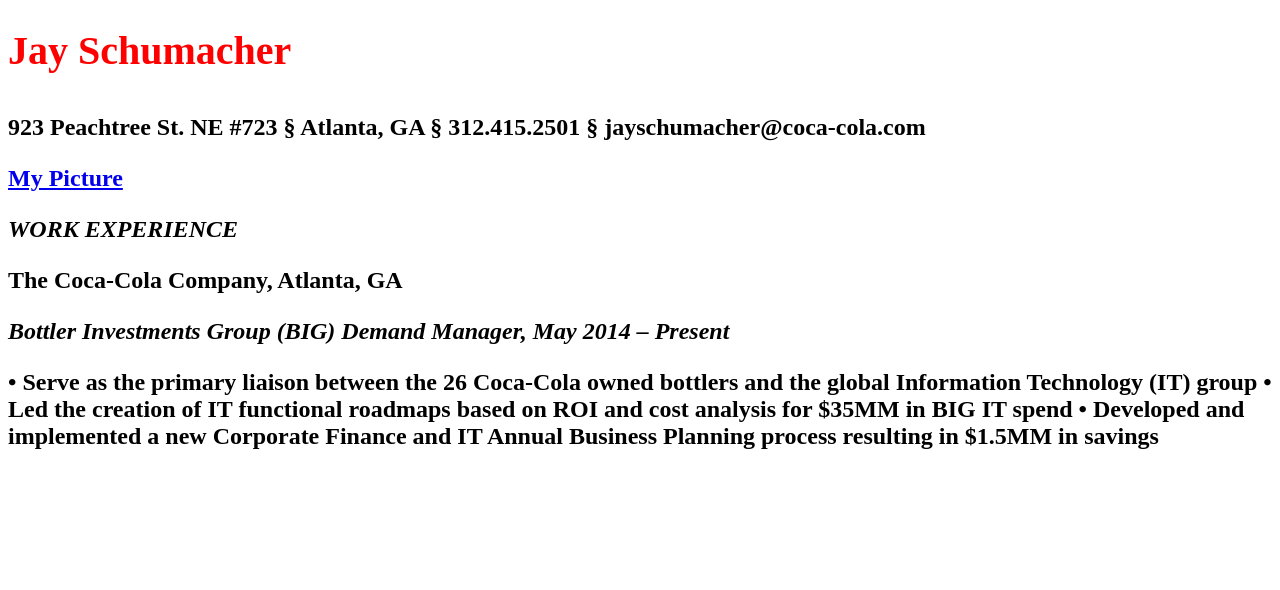
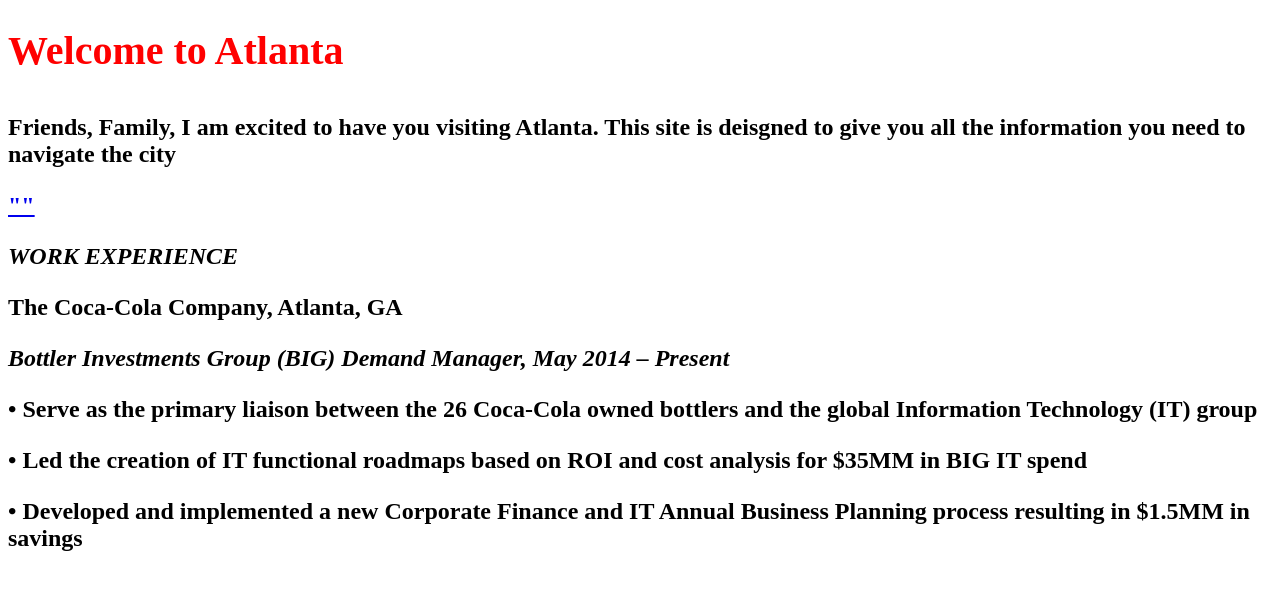
Before and after one commit to jschumacher17/jschumacher17.github.io, a plain HTML site: page index.html in a window 1280 px wide. Drawn offline with Linux system fonts and the light colour scheme.

Commit message:
Commit to Master

```diff
--- /dev/null
+++ b/attractions.html
@@ -0,0 +1,18 @@
+<!DOCTYPE html>
+<html>
+  <head>
+    <meta charset="utf-8">
+    <title>Atlanta Attractions</title>
+    <link rel="stylesheet" href="styles.css">
+  </head>
+
+<body>
+
+<h1>Below is a list of a my favorite Atlanta attractions</h1>
+<p>
+<img src="profilepic.jpg" atl="">
+<p>
+<p>
+
+</body>
+</html>
--- a/index.html
+++ b/index.html
@@ -6,11 +6,12 @@
   </head>
   <body>
     <link rel="stylesheet" href="styles.css">
-    <h1>Jay Schumacher<h1>
+    <h1>Welcome to Atlanta<h1>
     <p>
-    <H2>923 Peachtree St. NE #723 § Atlanta, GA § 312.415.2501 § jayschumacher@coca-cola.com<H2>
+    <H2>Friends, Family, I am excited to have you visiting Atlanta. This site is deisgned to give you all the information you need to navigate the city<H2>
     <p>
-    <a href="aboutme.html">My Picture</a>
+    <a href="aboutme.html">""</a>
+
     <p>
       <em>WORK EXPERIENCE</em>
     <p><strong>The Coca-Cola Company, Atlanta, GA</strong><p>
@@ -18,9 +19,9 @@
       <em>Bottler Investments Group (BIG) Demand Manager, May 2014 – Present</em>
 <!--  -->
     <p>
-•	Serve as the primary liaison between the 26 Coca-Cola owned bottlers and the global Information Technology (IT) group
-•	Led the creation of IT functional roadmaps based on ROI and cost analysis for $35MM in BIG IT spend
-•	Developed and implemented a new Corporate Finance and IT Annual Business Planning process resulting in $1.5MM in savings
+•	Serve as the primary liaison between the 26 Coca-Cola owned bottlers and the global Information Technology (IT) group<p>
+•	Led the creation of IT functional roadmaps based on ROI and cost analysis for $35MM in BIG IT spend<p>
+•	Developed and implemented a new Corporate Finance and IT Annual Business Planning process resulting in $1.5MM in savings<p>
 
     </body>
     </html>
```
Also changed, not shown: hotels.html (added, +18 -0 lines).
